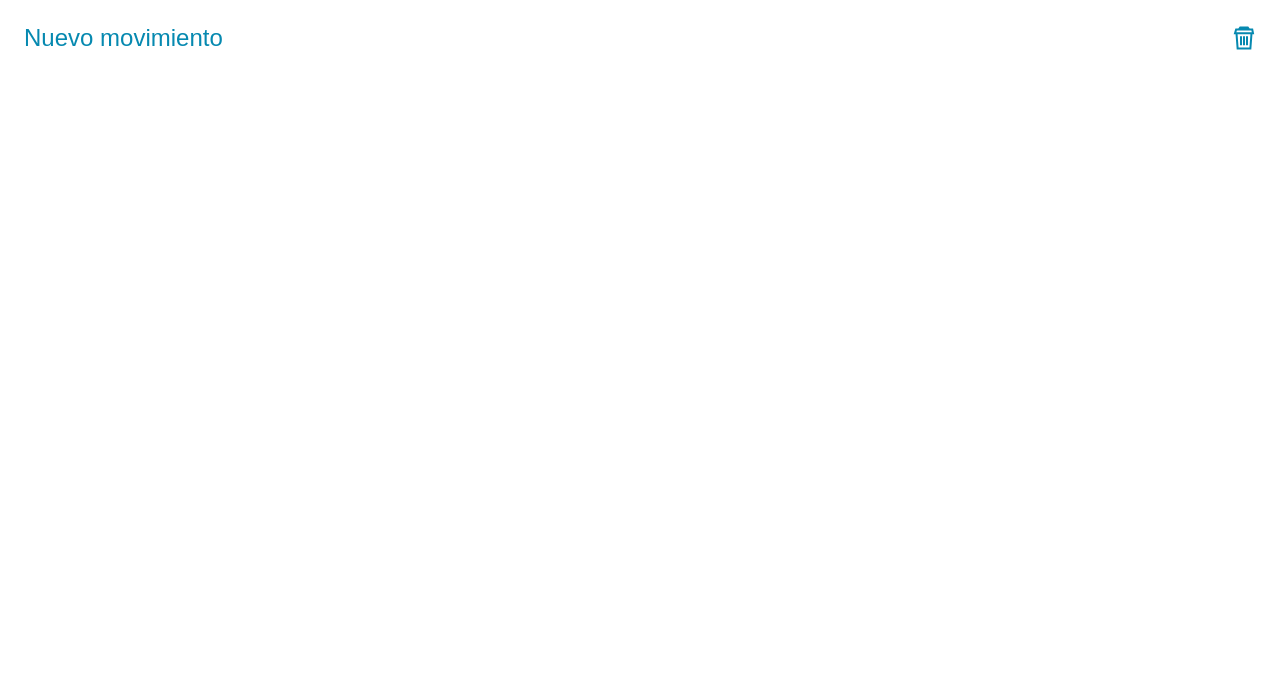
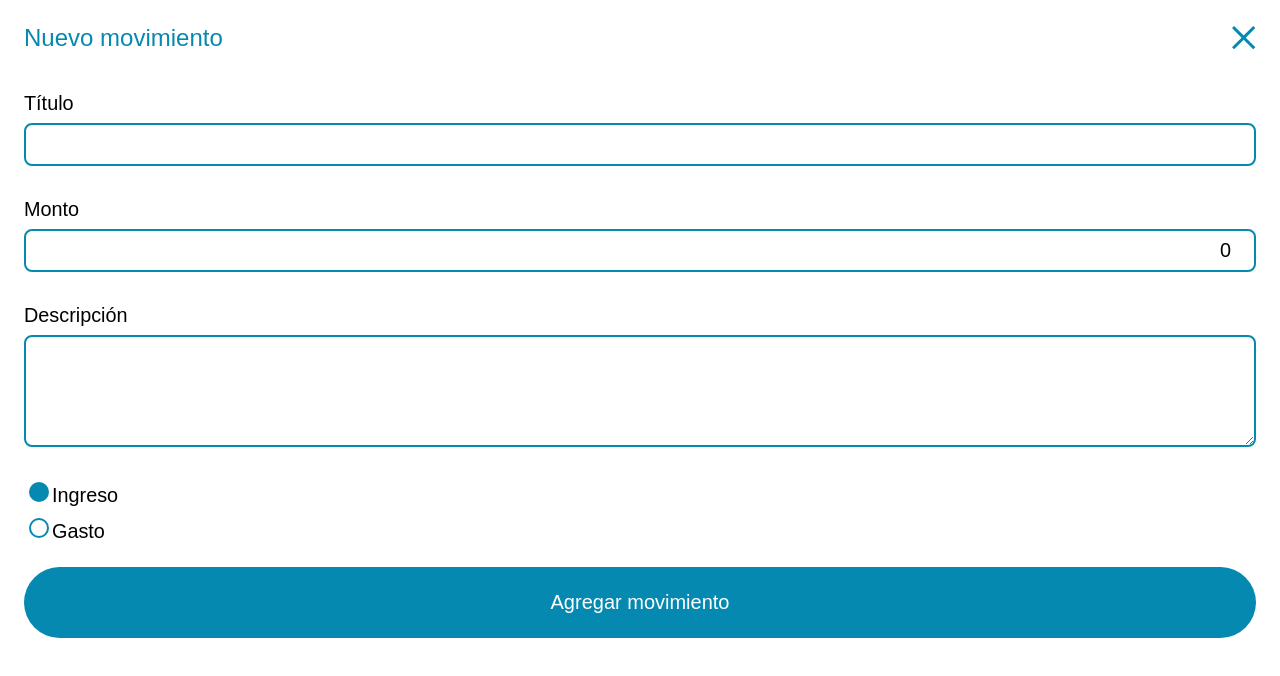
Before and after one commit to Andreseag/cashflow, a Vue app: page / in a window 1280 px wide. Both pictures are taken after a click on the button "Agregar movimiento". Shown: the top 676 px of the page. Built offline with nearby package versions, Linux system fonts and the light colour scheme.

Commit message:
feat: create form to add movements :sparkles:

```diff
--- a/src/components/Action.vue
+++ b/src/components/Action.vue
@@ -4,7 +4,35 @@
   </button>
   <teleport to="#app">
     <Modal v-show="showModal" @close="showModal = false">
-
+      <form @submit.prevent="submit">
+        <div class="field">
+          <label for="title">Título</label>
+          <input id="title" type="text" v-model="title">
+        </div>
+        <div class="field">
+          <label for="amount">Monto</label>
+          <input id="amount" type="number" v-model="amount">
+        </div>
+        <div class="field">
+          <label for="description">Descripción</label>
+          <textarea rows="4" name="description" id="description" v-model="description"></textarea>
+        </div>
+        <div class="field">
+          <label for="radio-label">
+            <input type="radio" name="movementType" value="Ingreso" v-model="movementType">
+            <span>Ingreso</span>
+          </label>
+          <label for="radio-label">
+            <input type="radio" name="movementType" value="Gasto" v-model="movementType">
+            <span>Gasto</span>
+          </label>
+        </div>
+        <div class="action">
+          <button>
+            Agregar movimiento
+          </button>
+        </div>
+      </form>
     </Modal>
   </teleport>
 </template>
@@ -16,6 +44,15 @@
 import { ref } from 'vue';
 
 const showModal = ref(false);
+const title = ref('');
+const amount = ref(0);
+const description = ref('');
+const movementType = ref('Ingreso');
+
+
+const submit = () => {
+  showModal.value = !showModal.value;
+}
 
 </script>
 
--- a/src/components/Modal.vue
+++ b/src/components/Modal.vue
@@ -2,7 +2,7 @@
   <div class="modal">
     <div class="head">
       <p>Nuevo movimiento</p>
-      <img @click="close" src="@/assets/trash-icon.svg" alt="cerrar">
+      <img @click="close" src="@/assets/close-icon.svg" alt="cerrar">
     </div>
     <div class="body">
       <slot></slot>
```
